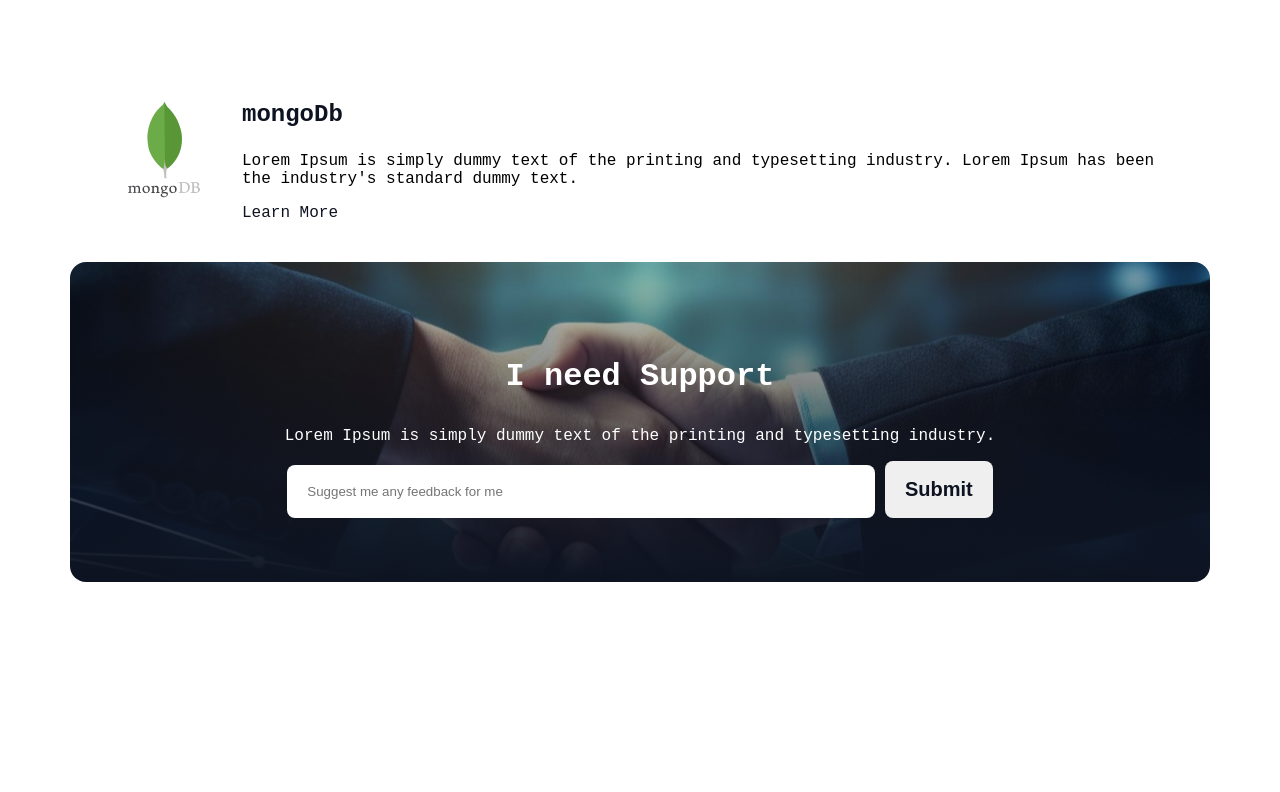
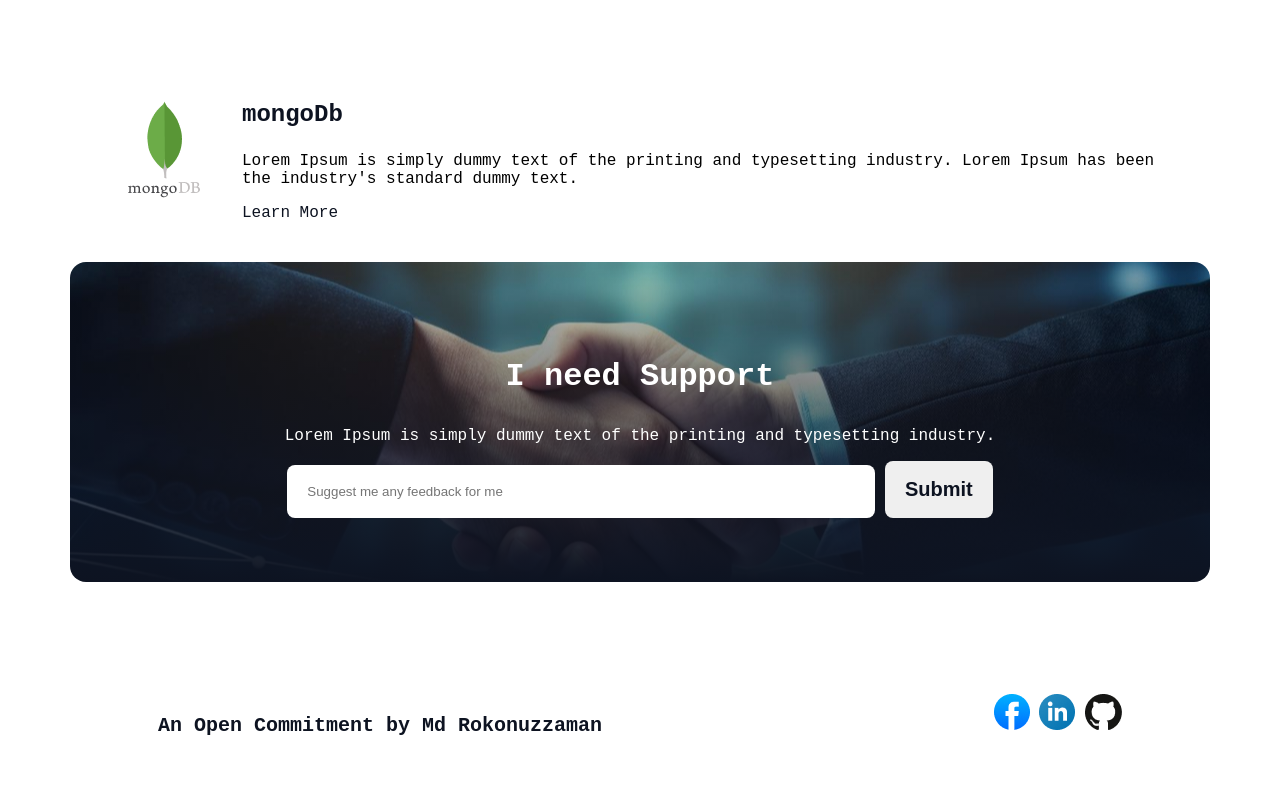
Before and after one commit to Rokon-Khan/ph-assignment-1, a plain HTML site: page index.html in a window 1280 px wide. Shown: the part 3831-4623 px from the top of the page. Before the commit the page ends 4493 px from the top, so only its background shows below. Drawn offline with Linux system fonts and the light colour scheme; a web font is replaced by a local one.

Commit message:
Footer Section Complete

```diff
--- a/css/style.css
+++ b/css/style.css
@@ -265,3 +265,17 @@ input[type="submit"] {
   font-weight: 600;
   font-size: 20px;
 }
+
+/* Footer-section-style */
+
+.footer {
+  display: flex;
+  justify-content: space-between;
+  padding: 32px 150px;
+}
+
+.footer-description {
+  font-size: 20px;
+  font-weight: 600;
+  color: #0d1321;
+}
--- a/index.html
+++ b/index.html
@@ -227,6 +227,17 @@
       </section>
     </main>
 
-    <footer></footer>
+    <!-- Footer Section -->
+    <footer class="footer" id="contact">
+      <div class="content">
+        <p class="footer-description">An Open Commitment by Md Rokonuzzaman</p>
+      </div>
+
+      <div class="footer-icon">
+        <a href=""><img src="assets/facebook.png" alt="" /></a>
+        <a href=""><img src="assets/linkedin-icon 1.png" alt="" /></a>
+        <a href=""><img src="assets/github.png" alt="" /></a>
+      </div>
+    </footer>
   </body>
 </html>
```
